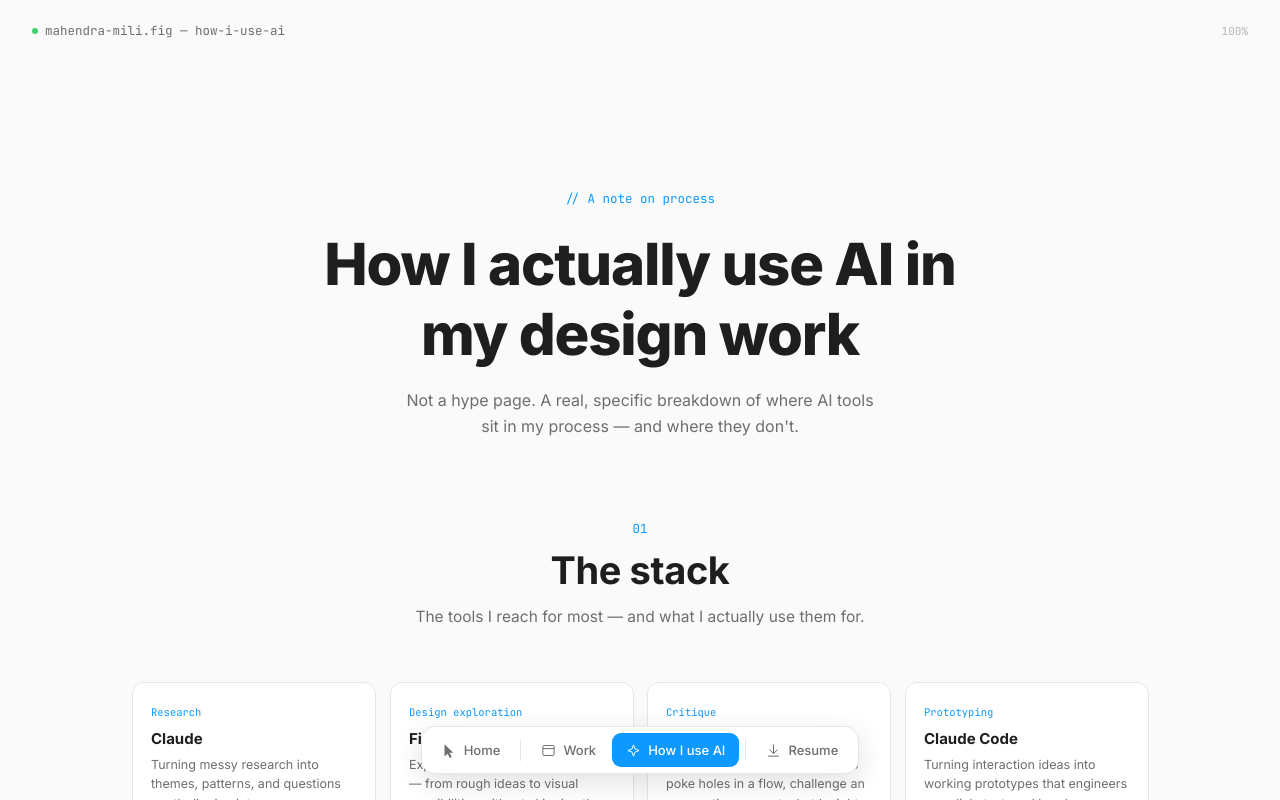
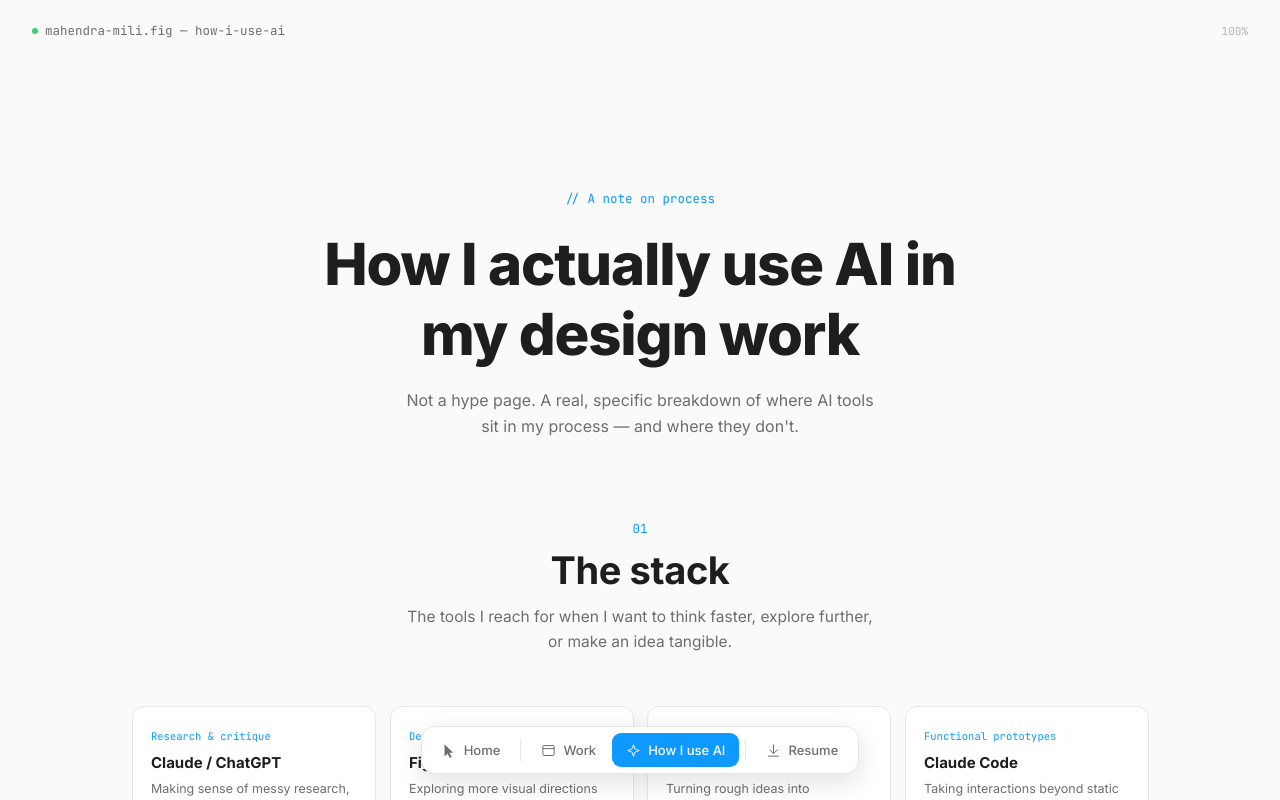
Before and after one commit to leesoosun/Figma_Style_Portfolio, a React (Vite) app: page /ai in a window 1280 px wide. Shown: the top 800 px of the page. Built offline with nearby package versions, Linux system fonts and the light colour scheme.

Commit message:
Rewrite "The stack" content with the fuller tool list

```diff
--- a/src/data.js
+++ b/src/data.js
@@ -318,10 +318,10 @@ export const workFilters = [
 /* ---------------- How I use AI ---------------- */
 
 export const aiStack = [
-  { role: 'Research', name: 'Claude', body: 'Turning messy research into themes, patterns, and questions worth digging into.' },
-  { role: 'Design exploration', name: 'Figma AI', body: 'Exploring more directions, faster — from rough ideas to visual possibilities without skipping the thinking.' },
-  { role: 'Critique', name: 'Claude / ChatGPT', body: 'A second opinion when I want to poke holes in a flow, challenge an assumption, or spot what I might have missed.' },
-  { role: 'Prototyping', name: 'Claude Code', body: 'Turning interaction ideas into working prototypes that engineers can click, test, and break — instead of another static spec.' },
+  { role: 'Research & critique', name: 'Claude / ChatGPT', body: 'Making sense of messy research, challenging assumptions, and finding the gaps I might have missed.' },
+  { role: 'Design exploration', name: 'Figma AI / Stitch', body: 'Exploring more visual directions quickly — without getting too attached to the first idea.' },
+  { role: 'Rapid prototyping', name: 'Lovable', body: 'Turning rough ideas into something clickable and testable before investing heavily in the build.' },
+  { role: 'Functional prototypes', name: 'Claude Code', body: 'Taking interactions beyond static screens and building prototypes engineers can actually click, test, and break.' },
 ]
 
 export const aiFlow = [
--- a/src/pages/AI.js
+++ b/src/pages/AI.js
@@ -19,7 +19,7 @@ export default function AI() {
 
       <section className="wrap" style={{ paddingTop: 60 }}>
         <SectionHead num="01" title="The stack">
-          The tools I reach for most — and what I actually use them for.
+          The tools I reach for when I want to think faster, explore further, or make an idea tangible.
         </SectionHead>
         <div className="stack-grid">
           {aiStack.map((s, i) => (
```
